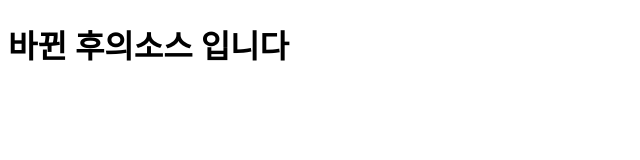
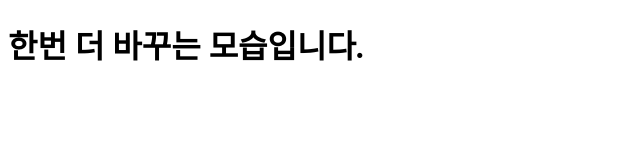
Before and after one commit to zox004/k8s_action_example, a website: page public/html/index.html in a window 1280 px wide. Shown: the whole page, without its empty margins (0-640 px from the left). Drawn offline with Linux system fonts and the light colour scheme.

Commit message:
Update index.html

```diff
--- a/public/html/index.html
+++ b/public/html/index.html
@@ -5,6 +5,6 @@
 <title>K8S Node Example</title>
 </head>
 <body>
-    <h1>바뀐 후의소스 입니다</h1>
+    <h1>한번 더 바꾸는 모습입니다.</h1>
 </body>
 </html>
```
